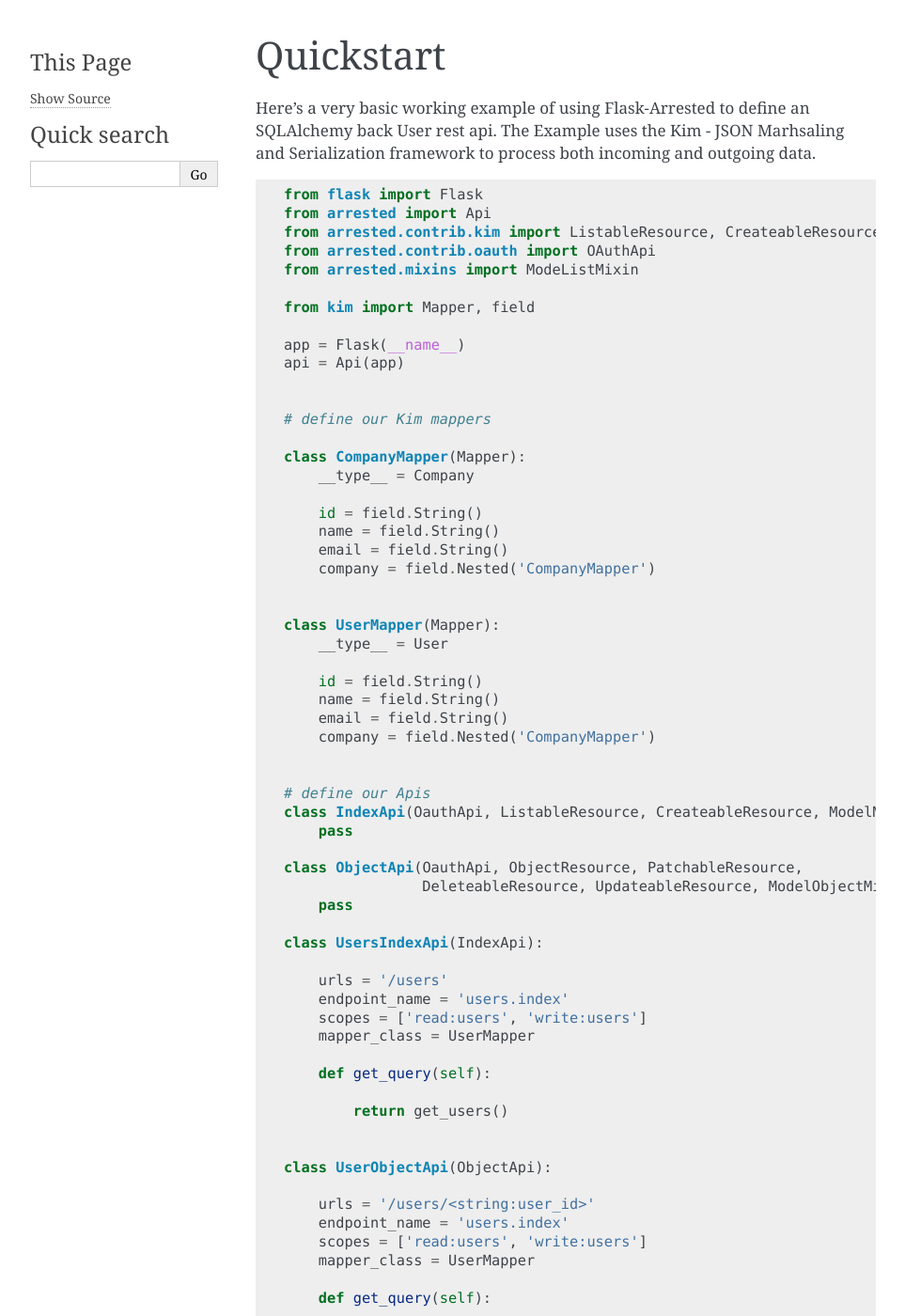
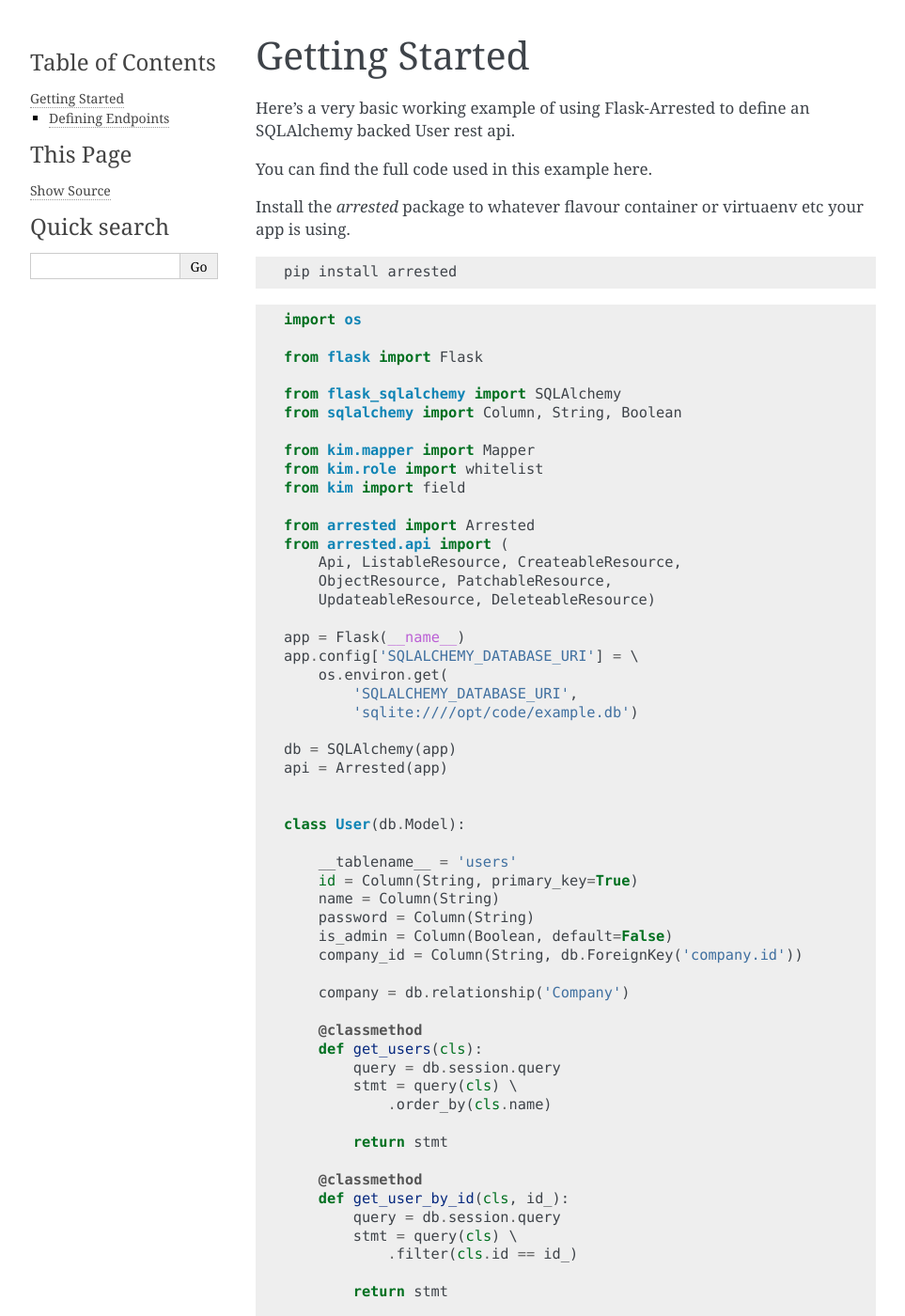
Before and after one commit to mikeywaites/flask-arrested, a Sphinx documentation site: the page built from docs/source/quickstart.rst, in a window 1280 px wide and 1400 px high. Shown: the whole window at 94% size, without its empty margins (148-1111 px from the left). Built offline with Sphinx 7.4.7, drawn with Linux system fonts in a browser that asks for light colours; some of the changed text lies outside the part shown.

Commit message:
Some basic tweaks to the getting started example docs.

```diff
--- a/docs/index.rst
+++ /dev/null
@@ -1,2 +0,0 @@
-Arrested
-========
--- a/docs/source/index.rst
+++ b/docs/source/index.rst
@@ -13,11 +13,6 @@
    :maxdepth: 3
 
    quickstart
-   app
-   defining-apis
-   resources
-   handlers
-   hooks
 
 
 Reference
--- a/docs/source/quickstart.rst
+++ b/docs/source/quickstart.rst
@@ -1,105 +1,185 @@
-Quickstart
-=============
+Getting Started
+================
 
 Here's a very basic working example of using Flask-Arrested to define an
-SQLAlchemy back User rest api.  The Example uses the Kim - JSON Marhsaling and Serialization framework
-to process both incoming and outgoing data.
+SQLAlchemy backed User rest api.
+
+You can find the full code used in this example here.
+
+Install the `arrested` package to whatever flavour container or virtuaenv etc your app is using.
 
 .. sourcecode:: python
 
+    pip install arrested
+
+
+.. sourcecode:: python
+
+    import os
+
     from flask import Flask
-    from arrested import Api
-    from arrested.contrib.kim import ListableResource, CreateableResource
-    from arrested.contrib.oauth import OAuthApi
-    from arrested.mixins import ModeListMixin
 
-    from kim import Mapper, field
+    from flask_sqlalchemy import SQLAlchemy
+    from sqlalchemy import Column, String, Boolean
+
+    from kim.mapper import Mapper
+    from kim.role import whitelist
+    from kim import field
+
+    from arrested import Arrested
+    from arrested.api import (
+        Api, ListableResource, CreateableResource,
+        ObjectResource, PatchableResource,
+        UpdateableResource, DeleteableResource)
 
     app = Flask(__name__)
-    api = Api(app)
+    app.config['SQLALCHEMY_DATABASE_URI'] = \
+        os.environ.get(
+            'SQLALCHEMY_DATABASE_URI',
+            'sqlite:////opt/code/example.db')
+
+    db = SQLAlchemy(app)
+    api = Arrested(app)
 
 
-    # define our Kim mappers
+    class User(db.Model):
 
-    class CompanyMapper(Mapper):
-        __type__ = Company
+        __tablename__ = 'users'
+        id = Column(String, primary_key=True)
+        name = Column(String)
+        password = Column(String)
+        is_admin = Column(Boolean, default=False)
+        company_id = Column(String, db.ForeignKey('company.id'))
 
-        id = field.String()
-        name = field.String()
-        email = field.String()
-        company = field.Nested('CompanyMapper')
+        company = db.relationship('Company')
+
+        @classmethod
+        def get_users(cls):
+            query = db.session.query
+            stmt = query(cls) \
+                .order_by(cls.name)
+
+            return stmt
+
+        @classmethod
+        def get_user_by_id(cls, id_):
+            query = db.session.query
+            stmt = query(cls) \
+                .filter(cls.id == id_)
+
+            return stmt
+
+
+    class Company(db.Model):
+
+        __tablename__ = 'company'
+        id = Column(String, primary_key=True)
+        name = Column(String)
+
+        @classmethod
+        def get_companies(cls):
+            query = db.session.query
+            stmt = query(cls) \
+                .order_by(cls.name)
+
+            return stmt
+
+        @classmethod
+        def get_company_by_id(cls, id_):
+            query = db.session.query
+            stmt = query(cls) \
+                .filter(cls.id == id_)
+
+            return stmt
+
+
+Defining Endpoints
+~~~~~~~~~~~~~~~~~~~~~~
+
+Now we've got our models setup we want to expose some endpoints to allow our
+users to start interacting with our user company objects.  Below we define index API's to expose
+GET endpoints for retrieving lists of users and companys as well as POST endpoints for creating new objects.
+
+In addition to these Index Api's, we also set up ObjectApi endpoints to support retrieving single objects using an id via GET request.
+PUT and PATCH support provide the ability to update the existing objects and DELETE obviously allows our users to delete.
+
+.. sourcecode:: python
 
 
     class UserMapper(Mapper):
         __type__ = User
 
-        id = field.String()
+        id = field.String(read_only=True)
         name = field.String()
-        email = field.String()
-        company = field.Nested('CompanyMapper')
+        password = field.String()
+        is_admin = field.Boolean(required=False, default=False)
+
+        __roles__ = {
+            'public': whitelist('name', 'id', 'is_admin')
+        }
 
 
-    # define our Apis
-    class IndexApi(OauthApi, ListableResource, CreateableResource, ModelMixin):
-        pass
+    class CompanyMapper(Mapper):
+        __type__ = User
 
-    class ObjectApi(OauthApi, ObjectResource, PatchableResource,
-                    DeleteableResource, UpdateableResource, ModelObjectMixin):
-        pass
+        id = field.String(read_only=True)
+        name = field.String()
 
-    class UsersIndexApi(IndexApi):
+        __roles__ = {
+            'public': whitelist('name', 'id')
+        }
 
-        urls = '/users'
+
+    class UsersIndexApi(Api, ListableResource, CreateableResource):
+
+        url = '/users'
         endpoint_name = 'users.index'
         scopes = ['read:users', 'write:users']
         mapper_class = UserMapper
 
         def get_query(self):
 
-            return get_users()
+            return User.get_users()
 
 
-    class UserObjectApi(ObjectApi):
+    class UserObjectApi(Api, ObjectResource, UpdateableResource,
+                        DeleteableResource, PatchableResource):
 
-        urls = '/users/<string:user_id>'
-        endpoint_name = 'users.index'
+        url = '/users/<string:user_id>'
+        endpoint_name = 'users.object'
         scopes = ['read:users', 'write:users']
         mapper_class = UserMapper
 
         def get_query(self):
 
-            return get_user_by_id(self.kwargs['user_id'])
+            return User.get_user_by_id(self.kwargs['user_id'])
 
 
-    class CompaniesIndexApi(IndexApi):
+    class CompaniesIndexApi(Api, ListableResource, CreateableResource):
 
-        urls = '/companies'
+        url = '/companies'
         endpoint_name = 'companies.index'
         scopes = ['read:companies', 'write:companies']
         mapper_class = CompanyMapper
 
         def get_query(self):
 
-            return get_companies()
+            return Company.get_companies()
 
 
-    class CompanyObjectApi(ObjectApi):
+    class CompanyObjectApi(Api, ObjectResource, UpdateableResource,
+                           DeleteableResource, PatchableResource):
 
-        urls = '/companies/<string:company_id>'
-        endpoint_name = 'companies.index'
+        url = '/companies/<string:company_id>'
+        endpoint_name = 'companies.object'
         scopes = ['read:companies', 'write:companies']
         mapper_class = CompanyMapper
 
         def get_query(self):
 
-            return get_company_by_id(self.kwargs['comapny_id'])
-
+            return Company.get_user_by_id(self.kwargs['company_id'])
 
     api.register(UsersIndexApi)
     api.register(UserObjectApi)
     api.register(CompaniesIndexApi)
     api.register(CompanyObjectApi)
-
-    if __name__ == "__main__":
-
-        app.run()
```
